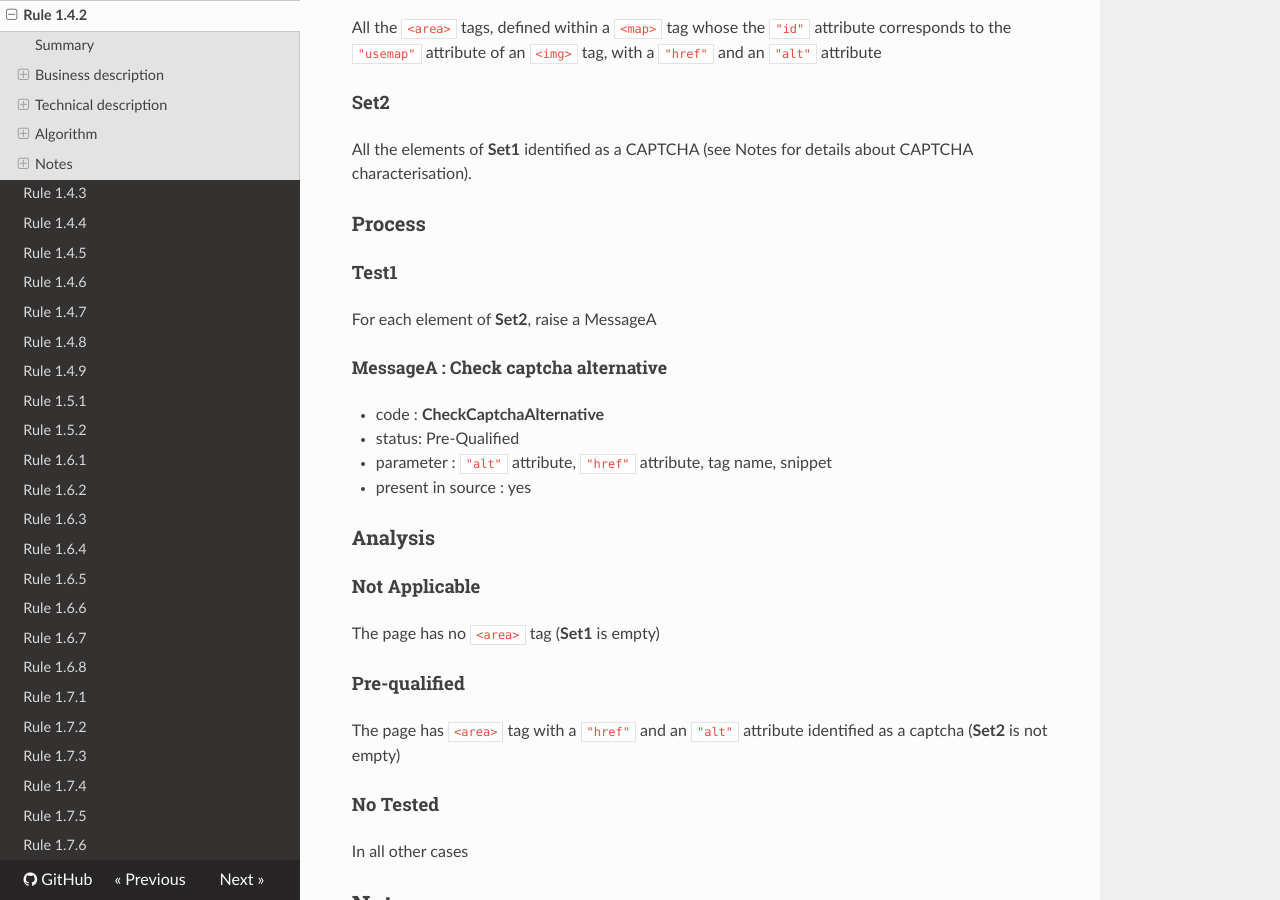
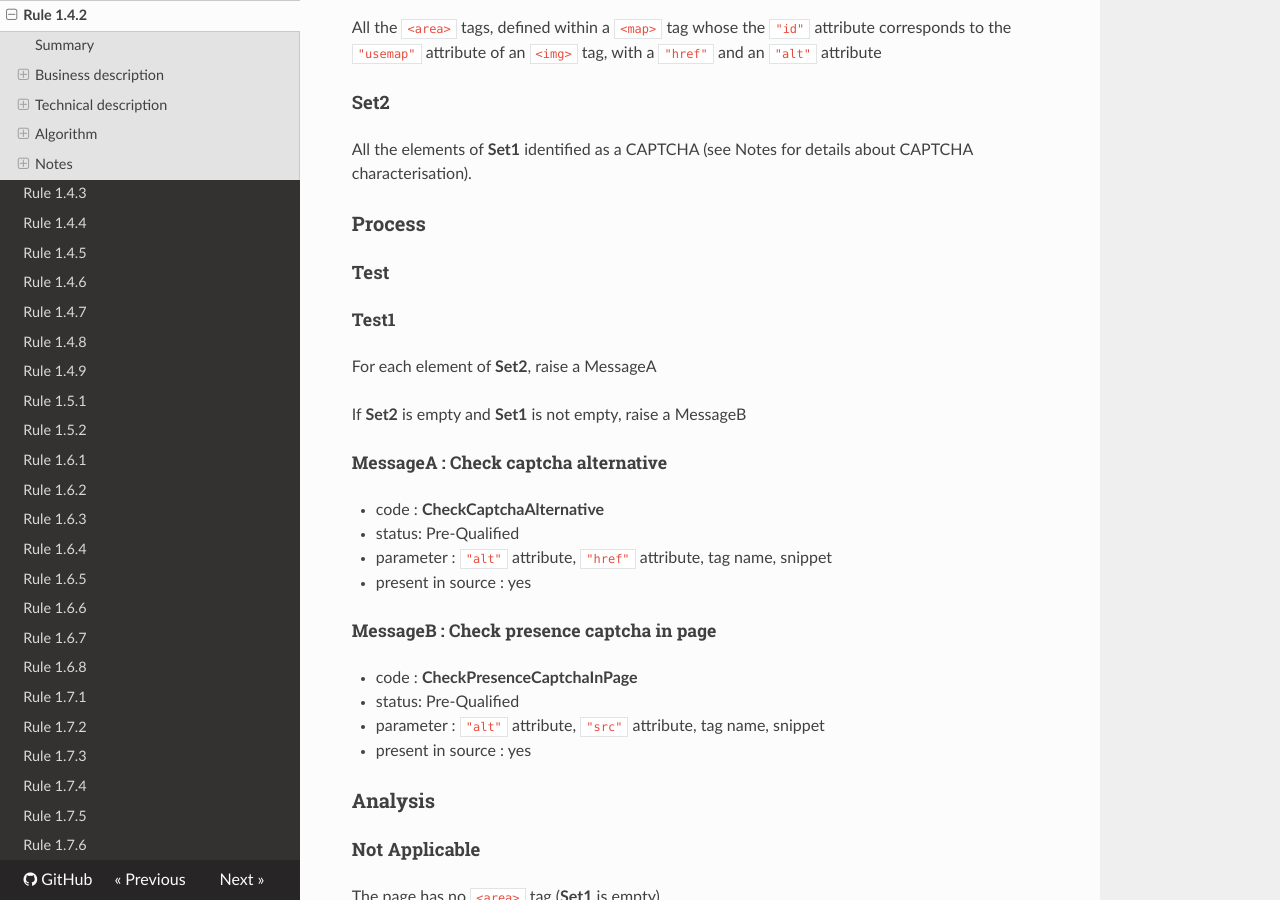
Before and after one commit to Tanaguru/RGAA3-2016, an MkDocs documentation site: the page built from docs/Rule-1-4-2.md, in a window 1280 px wide and 900 px high, scrolled down 1250 px. Built offline with MkDocs 1.6.1, drawn with Linux system fonts in a browser that asks for light colours; nearby versions of some CDN libraries; old or Windows-style settings are respelled for this version of MkDocs.

Commit message:
Update Rule-1-4-2.md

```diff
--- a/docs/Rule-1-4-2.md
+++ b/docs/Rule-1-4-2.md
@@ -52,15 +52,26 @@ All the elements of **Set1** identified as a CAPTCHA (see Notes for details abou
 
 ### Process
 
-#### Test1
+#### Test
+
+##### Test1
 
 For each element of **Set2**, raise a MessageA
+
+If **Set2** is empty and **Set1** is not empty, raise a MessageB
 
 ##### MessageA : Check captcha alternative
 
 -    code : **CheckCaptchaAlternative**
 -    status: Pre-Qualified
 -    parameter : `"alt"` attribute, `"href"` attribute, tag name, snippet
+-    present in source : yes
+
+##### MessageB : Check presence captcha in page
+
+-    code : **CheckPresenceCaptchaInPage**
+-    status: Pre-Qualified
+-    parameter : `"alt"` attribute, `"src"` attribute, tag name, snippet
 -    present in source : yes
 
 ### Analysis
@@ -70,10 +81,6 @@ For each element of **Set2**, raise a MessageA
 The page has no `<area>` tag (**Set1** is empty)
 
 #### Pre-qualified
-
-The page has `<area>` tag with a `"href"` and an `"alt"` attribute identified as a captcha (**Set2** is not empty)
-
-#### No Tested
 
 In all other cases
 
```
